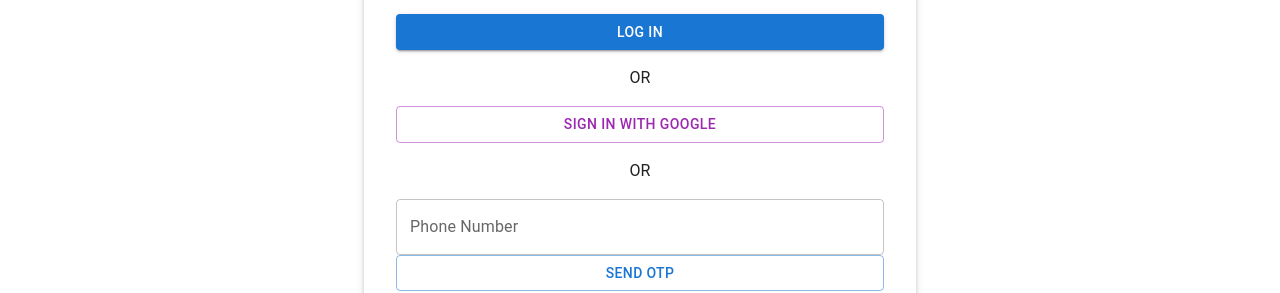
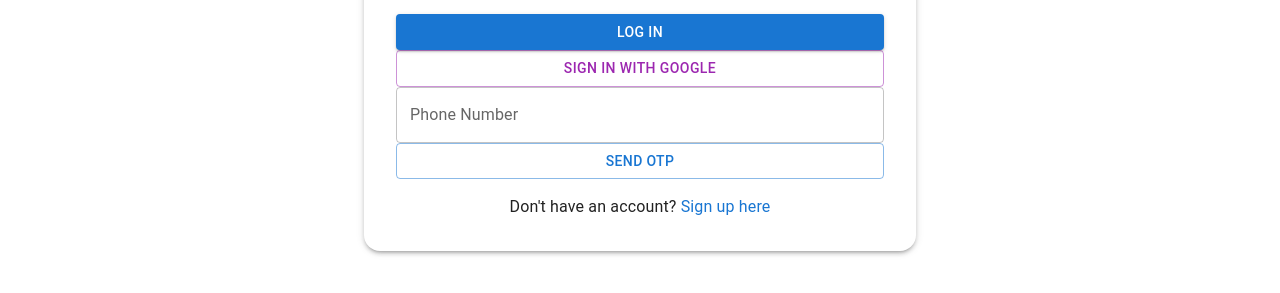
Before and after one commit to LineSeventy/Book-Finds, a React (Vite) app: page /create in a window 1280 px wide. Shown: the part 376-669 px from the top of the page. Built offline with nearby package versions, Linux system fonts and the light colour scheme; no server answers; a web font is replaced by a local one.

Commit message:
Update LoginPage.jsx

```diff
--- a/src/Pages/LoginPage.jsx
+++ b/src/Pages/LoginPage.jsx
@@ -135,10 +135,7 @@
 
         </Box>
 
-        {/* Google Login */}
-        <Typography align="center" sx={{ my: 2 }}>
-          OR
-        </Typography>
+
 <Button
   onClick={handleGoogleLogin}
   variant="outlined"
@@ -149,10 +146,7 @@
   Sign in with Google
 </Button>
 
-        {/* Phone/SMS Login */}
-        <Typography align="center" sx={{ my: 2 }}>
-          OR
-        </Typography>
+
         <TextField
           label="Phone Number"
           variant="outlined"
```
